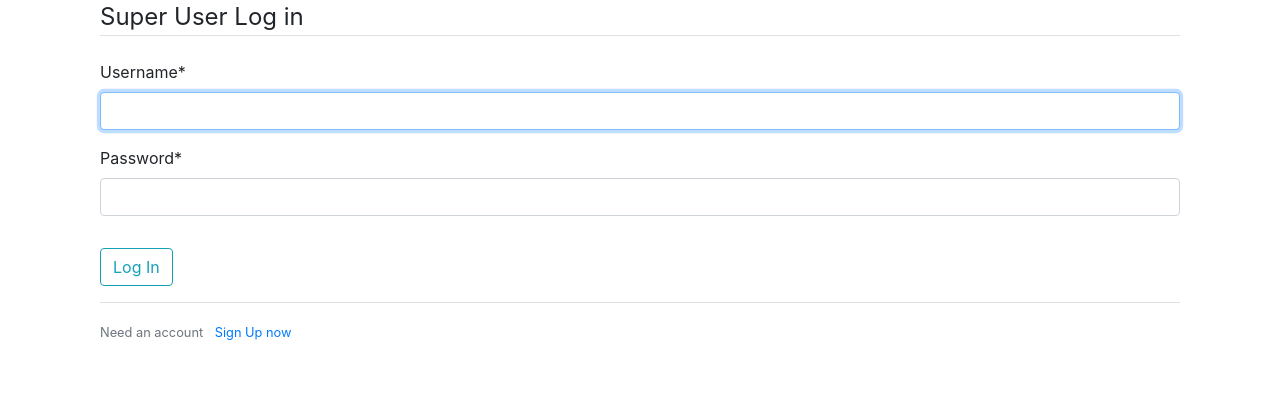
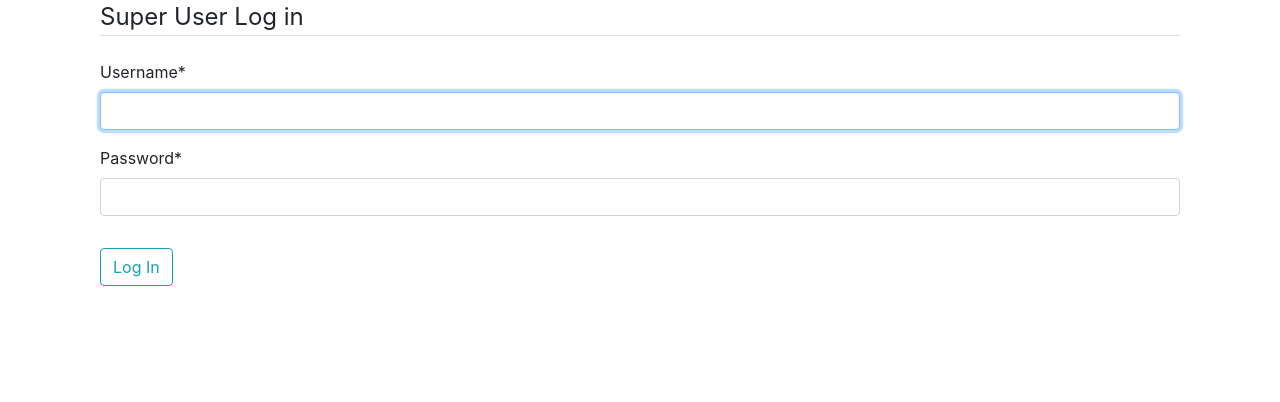
Before and after one commit to Sabbirdiu/StudentInformation, a Django app: page /login/ in a window 1280 px wide. Shown: the part 57-459 px from the top of the page. Run offline with Django 3.2, Linux system fonts and the light colour scheme; some libraries are stand-ins or nearby versions.

Commit message:
update views and login templates

```diff
--- a/requirements.txt
+++ b/requirements.txt
@@ -1,4 +1,5 @@
 asgiref==3.4.1
 Django==3.2.7
+django-crispy-forms==1.12.0
 pytz==2021.1
 sqlparse==0.4.1
--- a/student/templates/login.html
+++ b/student/templates/login.html
@@ -13,10 +13,6 @@
             <button class="btn btn-outline-info" type="submit">Log In</button>
         </div>
     </form>
-    <div class="border-top pt-3">
-        <small class="text-muted">Need an account
-            <a href="" class="ml-2">Sign Up now</a>
-        </small>
-    </div>
+
 </div>
 {% endblock content %}
--- a/student/views.py
+++ b/student/views.py
@@ -8,7 +8,7 @@ from django.contrib.auth.decorators import permission_required
 from django.core.paginator import Paginator, EmptyPage, PageNotAnInteger
 
 def home(request):
-    stu = Student.objects.order_by('name')
+    stu = Student.objects.order_by('stu_id')
     paginator = Paginator(stu, 6)
     page = request.GET.get('page')
     paged_listings  = paginator.get_page(page)
```
Also changed, not shown: db.sqlite3.
